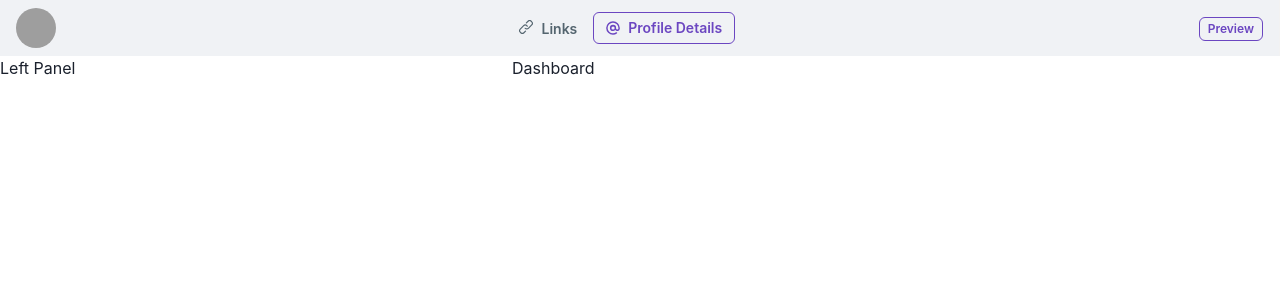
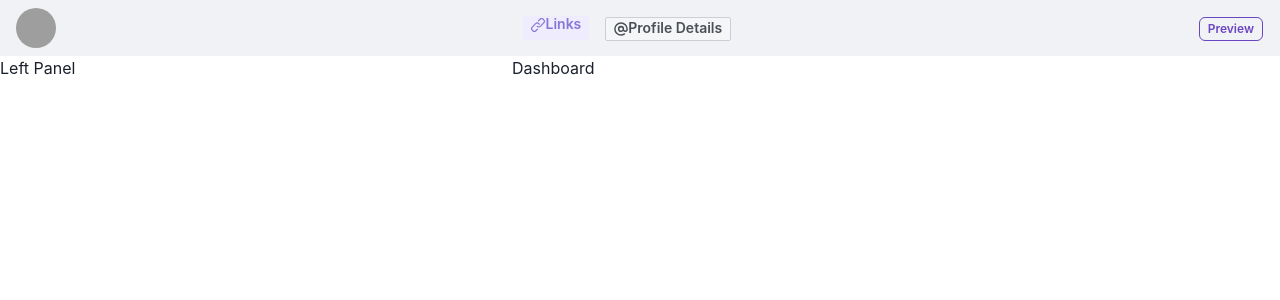
Before and after one commit to pasDamola/Link-Sharing-App, a React (Vite) app: page / in a window 1280 px wide. Shown: the top 300 px of the page. Built offline with nearby package versions, Linux system fonts and the light colour scheme; grey boxes are pictures that could not be loaded.

Commit message:
adding active class to nav links

```diff
--- a/src/components/header.tsx
+++ b/src/components/header.tsx
@@ -1,5 +1,5 @@
 /* eslint-disable @typescript-eslint/no-unsafe-assignment */
-import { Avatar, Button, Flex, HStack } from "@chakra-ui/react";
+import { Avatar, Button, Flex, HStack, Box } from "@chakra-ui/react";
 import { LinkIcon, AtSignIcon } from "@chakra-ui/icons";
 import { NavLink } from "react-router-dom";
 
@@ -20,25 +20,62 @@ export function Header() {
         src="https://images.unsplash.com/photo-1492633423870-43d1cd2775eb?ixlib=rb-4.0.3&ixid=MnwxMjA3fDB8MHxzZWFyY2h8MTR8fGJsYWNrJTIwZmVtYWxlJTIwaGVhZHNob3R8ZW58MHx8MHx8&auto=format&fit=crop&w=800&q=60"
       />
       <HStack spacing={4}>
-        <NavLink to="/">
-          <Button
-            size="sm"
-            leftIcon={<LinkIcon />}
-            colorScheme="purple"
-            variant="unstyled"
+        <NavLink
+          to="/"
+          style={({ isActive }) => {
+            return {
+              backgroundColor: isActive ? "#efecfe" : "",
+              color: isActive ? "#8876d7" : "#4b4f56",
+              border: isActive ? "none" : "",
+            };
+          }}
+        >
+          <Box
+            height="24px"
+            lineHeight="1.2"
+            transition="all 0.2s cubic-bezier(.08,.52,.52,1)"
+            border="none"
+            px="8px"
+            borderRadius="2px"
+            fontSize="14px"
+            fontWeight="semibold"
+            _hover={{
+              bg: "#efecfe",
+              color: "#8876d7",
+            }}
           >
+            <LinkIcon />
             Links
-          </Button>
+          </Box>
         </NavLink>
         <NavLink to="/profile">
-          <Button
-            size="sm"
-            leftIcon={<AtSignIcon />}
-            colorScheme="purple"
-            variant="outline"
+          <Box
+            as="button"
+            height="24px"
+            lineHeight="1.2"
+            transition="all 0.2s cubic-bezier(.08,.52,.52,1)"
+            border="1px"
+            px="8px"
+            borderRadius="2px"
+            fontSize="14px"
+            fontWeight="semibold"
+            bg="#f5f6f7"
+            borderColor="#ccd0d5"
+            color="#4b4f56"
+            _hover={{ bg: "#ebedf0" }}
+            _active={{
+              bg: "#dddfe2",
+              transform: "scale(0.98)",
+              borderColor: "#bec3c9",
+            }}
+            _focus={{
+              boxShadow:
+                "0 0 1px 2px rgba(88, 144, 255, .75), 0 1px 1px rgba(0, 0, 0, .15)",
+            }}
           >
+            <AtSignIcon />
             Profile Details
-          </Button>
+          </Box>
         </NavLink>
       </HStack>
       <NavLink to="/preview">
--- /dev/null
+++ b/src/styles.css
@@ -0,0 +1,4 @@
+* {
+    margin: 0;
+    padding: 0;
+}
```
